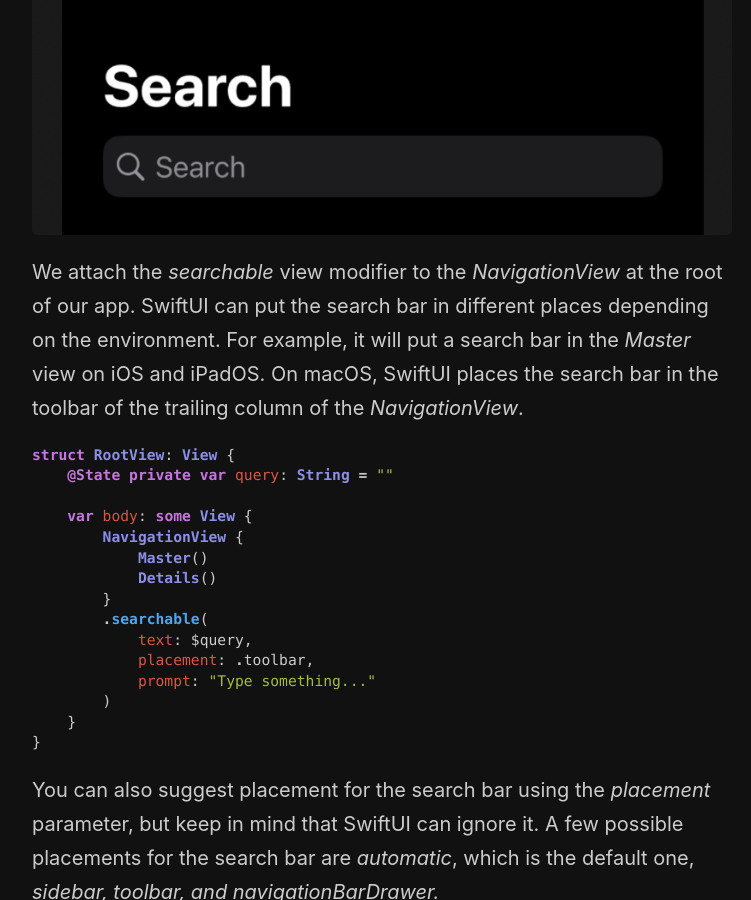
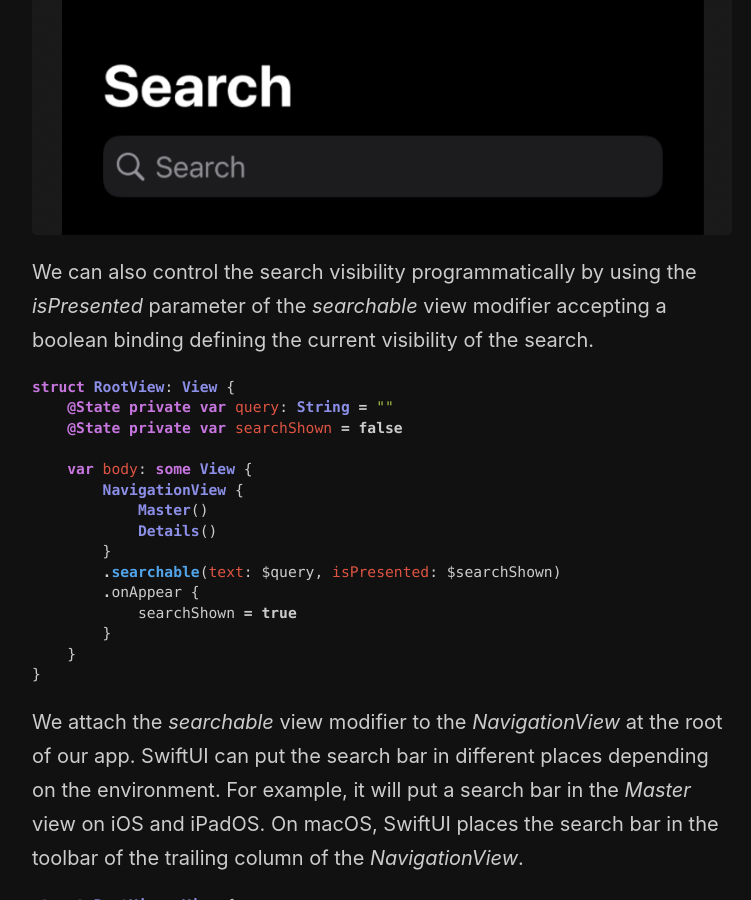
Before and after one commit to mecid/mecid.github.io, a Jekyll site: the page built from _posts/2021-06-23-mastering-search-in-swiftui.md, in a window 1280 px wide and 900 px high, scrolled down 943 px. Shown: the whole window, without its empty margins (258-1009 px from the left). Built offline with Jekyll 4.4.1, drawn with Linux system fonts in a browser that asks for light colours.

Commit message:
search in swiftui updated to add visibility management

````diff
--- a/_posts/2021-06-23-mastering-search-in-swiftui.md
+++ b/_posts/2021-06-23-mastering-search-in-swiftui.md
@@ -27,6 +27,26 @@ struct RootView: View {
 ```
 
 ![search](/public/search.png)
+
+We can also control the search visibility programmatically by using the *isPresented* parameter of the *searchable* view modifier accepting a boolean binding defining the current visibility of the search.
+
+```swift
+struct RootView: View {
+    @State private var query: String = ""
+    @State private var searchShown = false
+
+    var body: some View {
+        NavigationView {
+            Master()
+            Details()
+        }
+        .searchable(text: $query, isPresented: $searchShown)
+        .onAppear {
+            searchShown = true
+        }
+    }
+}
+```
 
 We attach the *searchable* view modifier to the *NavigationView* at the root of our app. SwiftUI can put the search bar in different places depending on the environment. For example, it will put a search bar in the *Master* view on iOS and iPadOS. On macOS, SwiftUI places the search bar in the toolbar of the trailing column of the *NavigationView*.
 
````
